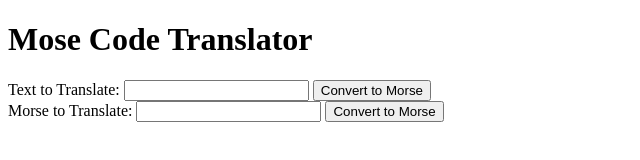
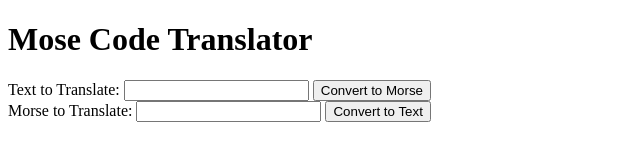
Before and after one commit to jjgray90/oxna-morse-code, a website with bundled scripts: page index.html in a window 1280 px wide. Shown: the full height of the page, 0-640 px from the left. Built offline with nearby package versions, Linux system fonts and the light colour scheme.

```diff
--- a/index.html
+++ b/index.html
@@ -23,7 +23,7 @@
         <div>
             <label for="morse-input">Morse to Translate:</label>
             <input type="text" name="morse-input" class="morse-input">
-            <button class="morse-input__submit">Convert to Morse</button>
+            <button class="morse-input__submit">Convert to Text</button>
         </div>
     </main>
 </body>
```
Also changed, not shown: morse.js (+9 -0 lines).
